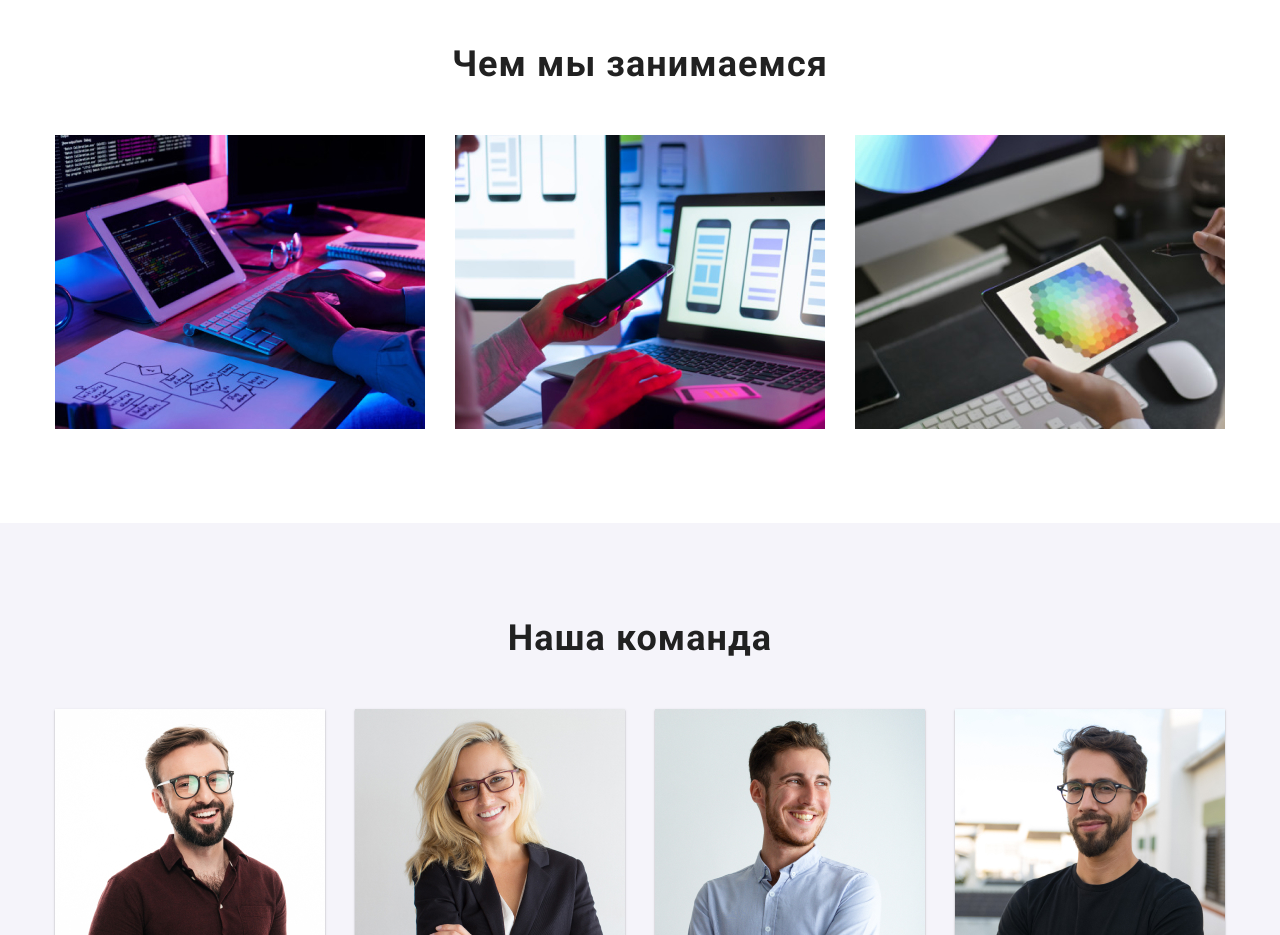
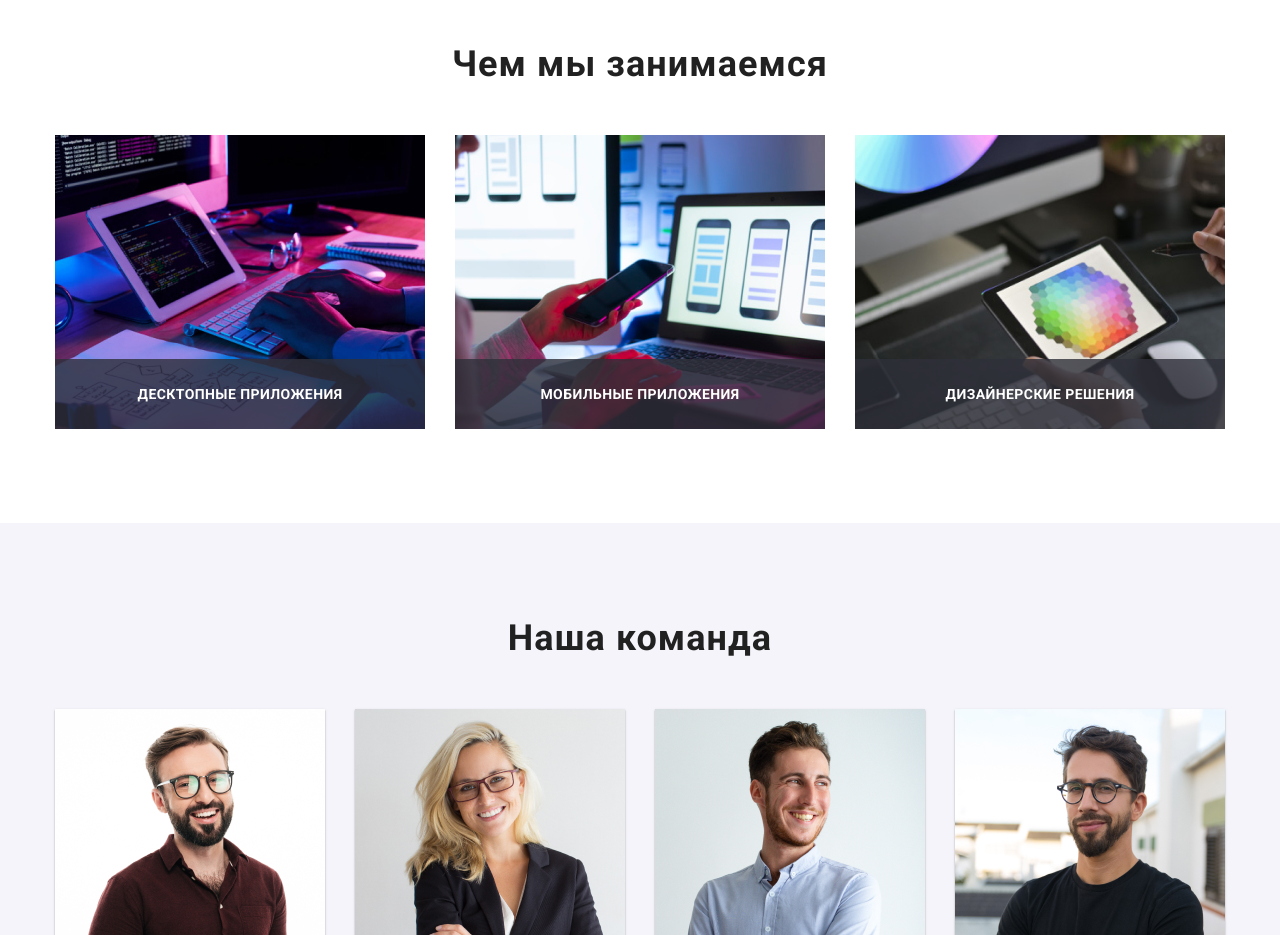
Before and after one commit to svetlanakovalevskaya/goit-markup-hw-05, a plain HTML site: page index.html in a window 1280 px wide. Shown: the part 1080-2015 px from the top of the page. Drawn offline with nearby package versions, Linux system fonts and the light colour scheme.

Commit message:
services-title

```diff
--- a/css/styles.css
+++ b/css/styles.css
@@ -217,6 +217,30 @@ img {
 .services-container {
   background: #ffffff;
   padding-bottom: 94px;
+}
+
+.services-thumb {
+  position: relative;
+}
+
+.services-title {
+  position: absolute;
+  bottom: 0%;
+  width: 100%;
+  height: 70px;
+  margin: 0px;
+  padding-top: 27px;
+  padding-bottom: 27px;
+  background-color: rgba(47, 48, 58, 0.8);
+  font-family: Roboto;
+  font-style: normal;
+  font-weight: bold;
+  font-size: 14px;
+  line-height: 16px;
+  text-align: center;
+  letter-spacing: 0.03em;
+  text-transform: uppercase;
+  color: #ffffff;
 }
 
 .section-titles {
--- a/index.html
+++ b/index.html
@@ -75,15 +75,24 @@
           <h2 class="section-titles">Чем мы занимаемся</h2>
           <ul>
             <li>
+              <div class="services-thumb">
               <img src="images/coding.jpg" alt="Набор кода" width="370">
+              <p class="services-title">Десктопные приложения</p>
+              </div>
             </li>
 
             <li>
+              <div class="services-thumb">
               <img src="images/adaptivesite.jpg" alt="Адаптация сайта к разным устройствам" width="370">
+              <p class="services-title">Мобильные приложения</p>
+              </div>
             </li>
 
             <li>
+              <div class="services-thumb">
               <img src="images/design.jpg" alt="Дизайн" width="370">
+              <p class="services-title">Дизайнерские решения</p>
+              </div>
             </li>
           </ul>
         </div>
```
